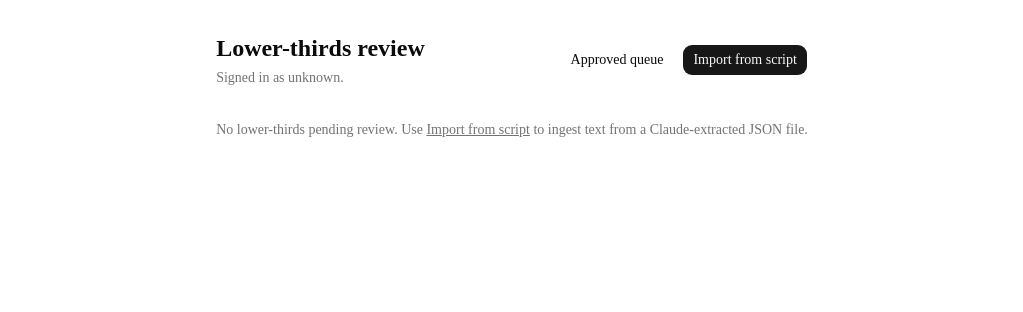
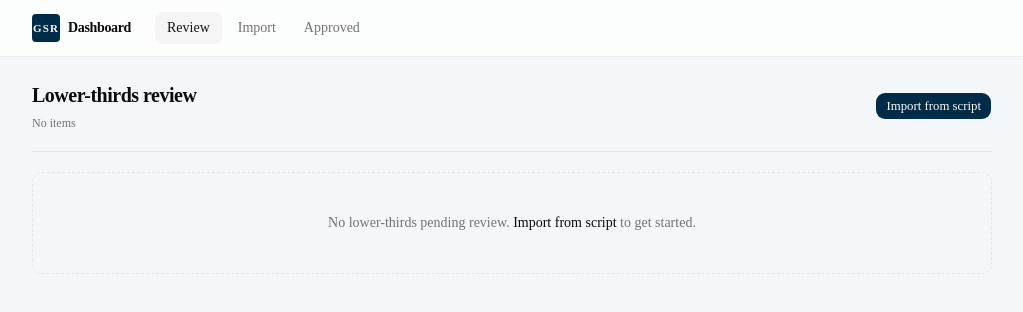
Before and after one commit to Djallen7/gsr-automation-v2, a Next.js app in the folder apps/dashboard/: page /lower-thirds in a window 1280 px wide. Shown: the top 312 px of the page, without its empty margins (128-1151 px from the left). Built offline with nearby package versions, Linux system fonts and the light colour scheme; no server answers; the database is empty.

Commit message:
feat: dashboard facelift — nav bar, brand accent, status counts

```diff
--- a/apps/dashboard/src/app/globals.css
+++ b/apps/dashboard/src/app/globals.css
@@ -5,6 +5,8 @@
 @custom-variant dark (&:is(.dark *));
 
 @theme inline {
+  --color-page: var(--page);
+  --color-nav: var(--nav);
   --color-background: var(--background);
   --color-foreground: var(--foreground);
   --font-sans: var(--font-sans);
@@ -51,11 +53,13 @@
 :root {
   --background: oklch(1 0 0);
   --foreground: oklch(0.145 0 0);
+  --page: oklch(0.975 0.004 243);
+  --nav: oklch(0.995 0 0);
   --card: oklch(1 0 0);
   --card-foreground: oklch(0.145 0 0);
   --popover: oklch(1 0 0);
   --popover-foreground: oklch(0.145 0 0);
-  --primary: oklch(0.205 0 0);
+  --primary: oklch(0.28 0.07 243);
   --primary-foreground: oklch(0.985 0 0);
   --secondary: oklch(0.97 0 0);
   --secondary-foreground: oklch(0.205 0 0);
--- a/apps/dashboard/src/app/layout.tsx
+++ b/apps/dashboard/src/app/layout.tsx
@@ -1,6 +1,7 @@
 import type { Metadata } from "next";
 import { Geist, Geist_Mono } from "next/font/google";
 import { Toaster } from "@/components/ui/sonner";
+import { Nav } from "@/components/nav";
 import "./globals.css";
 
 const geistSans = Geist({
@@ -28,8 +29,11 @@ export default function RootLayout({
       lang="en"
       className={`${geistSans.variable} ${geistMono.variable} h-full antialiased`}
     >
-      <body className="min-h-full flex flex-col">
-        {children}
+      <body className="min-h-full flex flex-col bg-page">
+        <Nav />
+        <div className="flex-1">
+          {children}
+        </div>
         <Toaster richColors closeButton />
       </body>
     </html>
--- a/apps/dashboard/src/app/lower-thirds/page.tsx
+++ b/apps/dashboard/src/app/lower-thirds/page.tsx
@@ -43,28 +43,44 @@ export default async function LowerThirdsPage() {
 
   const rows = (graphics ?? []) as GraphicRow[]
 
+  const pending = rows.filter(r => r.status === 'pending_review').length
+  const approved = rows.filter(r => r.status === 'approved').length
+  const rejected = rows.filter(r => r.status === 'rejected').length
+
   return (
-    <main className="mx-auto max-w-5xl p-8">
-      <header className="flex items-center justify-between gap-4">
+    <main className="mx-auto max-w-5xl px-8 py-6">
+      <header className="flex items-center justify-between gap-4 pb-5 border-b">
         <div>
-          <h1 className="text-2xl font-semibold">Lower-thirds review</h1>
-          <p className="mt-1 text-sm text-muted-foreground">
-            Signed in as {email}.
-          </p>
+          <h1 className="text-xl font-semibold tracking-tight">Lower-thirds review</h1>
+          <div className="mt-1.5 flex items-center gap-3 text-xs">
+            {pending > 0 && (
+              <span className="rounded-full bg-amber-100 px-2 py-0.5 font-medium text-amber-800">
+                {pending} pending
+              </span>
+            )}
+            {approved > 0 && (
+              <span className="rounded-full bg-green-100 px-2 py-0.5 font-medium text-green-800">
+                {approved} approved
+              </span>
+            )}
+            {rejected > 0 && (
+              <span className="rounded-full bg-red-100 px-2 py-0.5 font-medium text-red-800">
+                {rejected} rejected
+              </span>
+            )}
+            {rows.length === 0 && (
+              <span className="text-muted-foreground">No items</span>
+            )}
           </div>
-        <div className="flex gap-2">
-          <Link href="/approved" className={buttonVariants({ variant: 'outline' })}>
-            Approved queue
-          </Link>
-          <Link href="/import" className={buttonVariants()}>
+        </div>
+        <Link href="/import" className={buttonVariants({ size: 'sm' })}>
           Import from script
         </Link>
-        </div>
       </header>
 
-      <section className="mt-8">
+      <section className="mt-5">
         {rows.length > 0 ? (
-          <ul className="grid gap-3">
+          <ul className="grid gap-2.5">
             {rows.map((g) => {
               const ep = Array.isArray(g.episode) ? g.episode[0] : g.episode
               const label = ep
@@ -89,13 +105,15 @@ export default async function LowerThirdsPage() {
             })}
           </ul>
         ) : (
+          <div className="rounded-lg border border-dashed p-10 text-center">
             <p className="text-sm text-muted-foreground">
-            No lower-thirds pending review. Use{' '}
-            <Link href="/import" className="underline">
+              No lower-thirds pending review.{' '}
+              <Link href="/import" className="font-medium text-foreground underline-offset-4 hover:underline">
                 Import from script
               </Link>{' '}
-            to ingest text from a Claude-extracted JSON file.
+              to get started.
             </p>
+          </div>
         )}
       </section>
     </main>
--- /dev/null
+++ b/apps/dashboard/src/components/nav.tsx
@@ -0,0 +1,50 @@
+'use client'
+
+import Link from 'next/link'
+import { usePathname } from 'next/navigation'
+
+const links = [
+  { href: '/lower-thirds', label: 'Review' },
+  { href: '/import', label: 'Import' },
+  { href: '/approved', label: 'Approved' },
+]
+
+export function Nav() {
+  const pathname = usePathname()
+
+  return (
+    <nav className="sticky top-0 z-50 w-full border-b border-border/60 bg-nav backdrop-blur supports-[backdrop-filter]:bg-nav/90">
+      <div className="mx-auto flex h-14 max-w-5xl items-center gap-6 px-8">
+        {/* Wordmark */}
+        <Link href="/lower-thirds" className="flex items-center gap-2 shrink-0">
+          <span className="flex h-7 w-7 items-center justify-center rounded bg-primary text-[11px] font-bold tracking-widest text-primary-foreground">
+            GSR
+          </span>
+          <span className="hidden text-sm font-semibold tracking-tight sm:block">
+            Dashboard
+          </span>
+        </Link>
+
+        {/* Nav links */}
+        <div className="flex items-center gap-1">
+          {links.map(({ href, label }) => {
+            const active = pathname === href || (href !== '/' && pathname.startsWith(href))
+            return (
+              <Link
+                key={href}
+                href={href}
+                className={`rounded-md px-3 py-1.5 text-sm font-medium transition-colors ${
+                  active
+                    ? 'bg-accent text-accent-foreground'
+                    : 'text-muted-foreground hover:bg-accent/60 hover:text-foreground'
+                }`}
+              >
+                {label}
+              </Link>
+            )
+          })}
+        </div>
+      </div>
+    </nav>
+  )
+}
```
Lines whose indentation alone changed are shown as unchanged.
